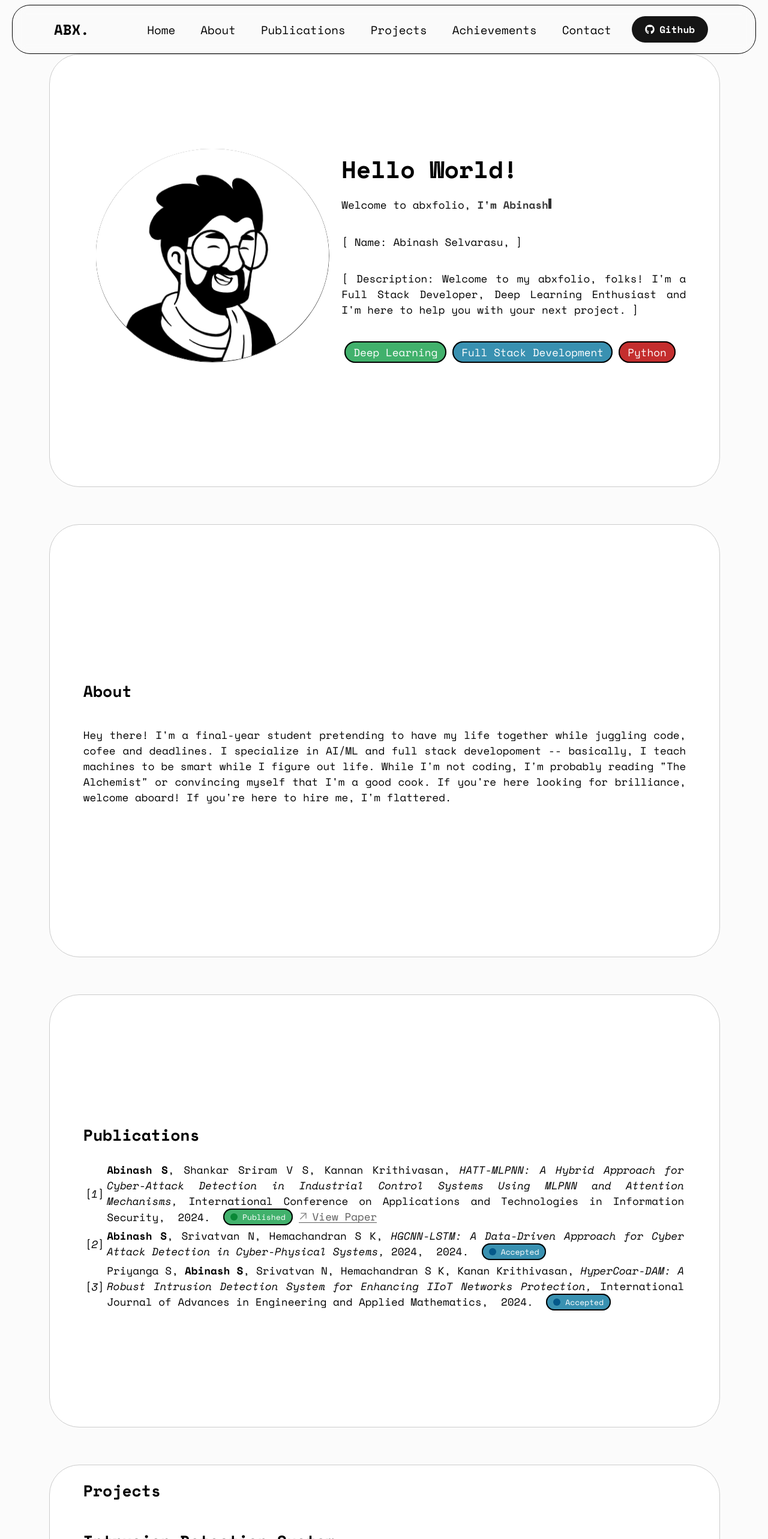
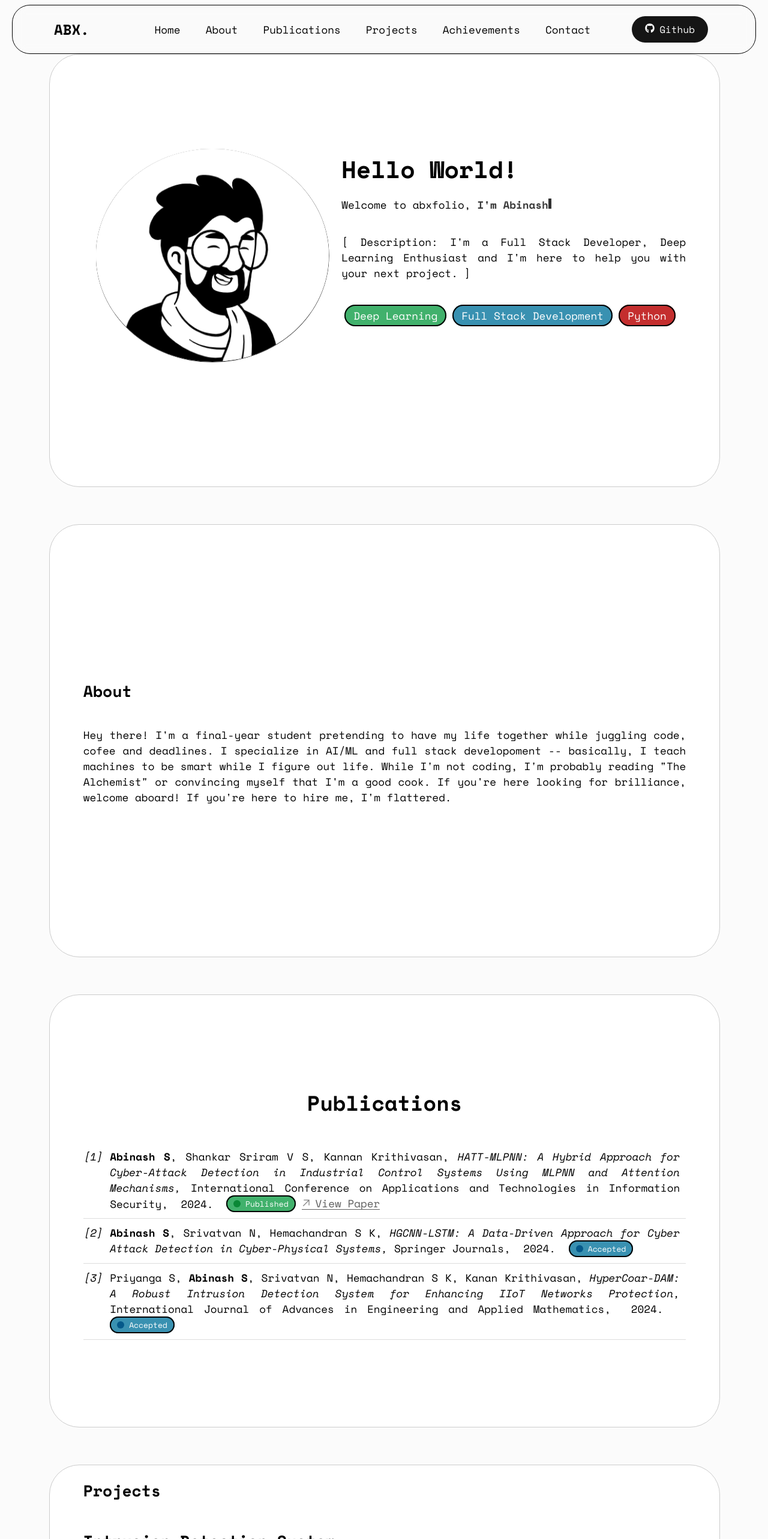
Before and after one commit to AbiXnash/abxfolio, a React (Vite) app: page /publications in a window 1280 px wide. Shown: the top 2566 px of the page at 60% size. Built offline with nearby package versions, Linux system fonts and the light colour scheme.

Commit message:
fix: correct section IDs and improve styling in About, Contact, Home, and Publications pages; remove unused animations and update Sidebar component props

```diff
--- a/src/App.tsx
+++ b/src/App.tsx
@@ -9,15 +9,17 @@ import './App.css'
 import Navbar from './components/Header/Navbar/Navbar'
 import Sidebar from './components/Header/Sidebar/Sidebar'
 import { useState } from 'react'
+// import { BrowserRouter as Router, Route, Switch } from 'react-router-dom'
+
 const App = () => {
-  const [IsOpen, setIsOpen] = useState(false)
+  const [isOpen, setIsOpen] = useState(false)
 
   const toggle = () => {
-    setIsOpen(!IsOpen)
+    setIsOpen(!isOpen)
   }
   return <>
     <Navbar toggle={toggle} />
-    <Sidebar IsOpen={IsOpen} toggle={toggle} />
+    <Sidebar isOpen={isOpen} toggle={toggle} />
     <Home />
     <About />
     <Publications />
@@ -25,6 +27,20 @@ const App = () => {
     <Achievements />
     <Contact />
     <Footer />
+
+    {/* <Router>
+      <Navbar toggle={toggle} />
+      <Sidebar isopen={isopen} toggle={toggle} />
+      <Routes>
+        <Route path="/abxfolio" element={<Home/>} />
+        <Route path="/about" element={<About/>} />
+        <Route path="/publications" element={<Publications/>} />
+        <Route path="/projects" element={<Projects/>} />
+        <Route path="/achievements" element={<Achievements/>} />
+        <Route path="/contact" element={<Contact/>} />
+      </Routes>
+      <Footer />
+    </Router> */}
   </>
 }
 
--- a/src/components/Header/Navbar/Navbar.tsx
+++ b/src/components/Header/Navbar/Navbar.tsx
@@ -1,12 +1,10 @@
-import { useState, useEffect } from 'react'
-import { Link as LinkR } from 'react-router-dom'
-import { Link as LinkS } from 'react-scroll'
-import styled from 'styled-components'
-import { FaBars, FaGithub } from 'react-icons/fa'
+import { useState, useEffect } from 'react';
+import { Link as LinkR } from 'react-router-dom';
+import { Link as LinkS } from 'react-scroll';
+import styled from 'styled-components';
+import { FaBars, FaGithub } from 'react-icons/fa';
 
 const Nav = styled.nav`
-	// width: 80%;
-	// margin: 0 auto;
   background: var(--header-bg);
   border: 1px solid var(--border-clr);
   border-radius: 30px;
@@ -14,7 +12,6 @@ const Nav = styled.nav`
   display: flex;
   justify-content: center;
   align-items: center;
-	font-size: 1rem;
   position: sticky;
   top: 5px;
   z-index: 999;
@@ -30,22 +27,19 @@ const NavContainer = styled.div`
   display: flex;
   justify-content: space-between;
   height: 80px;
-	z-index: 1;
   width: 100%;
-	padding: 10px 24px;
   max-width: 1100px;
+  padding: 0 24px;
 `;
 
 const NavLogo = styled(LinkR)`
   color: var(--font-clr);
-	justify-self: flex-start;
-	cursor: pointer;
   font-size: 1.5rem;
+  font-weight: bold;
+  text-decoration: none;
   display: flex;
   align-items: center;
-	font-weight: bold;
-	text-decoration: none;
-	font-weight: bold;
+  cursor: pointer;
 `;
 
 const MobileIcon = styled.div`
@@ -61,14 +55,12 @@ const MobileIcon = styled.div`
     cursor: pointer;
     color: var(--dark-font-clr);
   }
-`
+`;
 
 const NavMenu = styled.ul`
   display: flex;
   align-items: center;
   list-style: none;
-	text-align: center;
-	margin-right: -22px;
 
   @media screen and (max-width: 1100px) {
     display: none;
@@ -76,37 +68,28 @@ const NavMenu = styled.ul`
 `;
 
 const NavItem = styled.li`
-	font-size: 1.2rem;
-
   height: 80px;
 `;
 
 const NavLinks = styled(LinkS)`
   color: var(--dark-font-clr);
+  padding: 0 1rem;
+  height: 100%;
+  text-decoration: none;
   display: flex;
   align-items: center;
-	text-decoration: none;
-	padding: 0 1rem;
-	height: 100%;
   cursor: pointer;
-
-
 
   &.active {
     border-bottom: 3px solid var(--primary-clr);
     color: var(--primary-clr);
   }
-`
+`;
 
 const NavBtn = styled.nav`
   display: flex;
   align-items: center;
-	font-weight: bold;
-
-	@media screen and (max-width: 1100px) {
-		margin-right: 50px;
-	}
-`
+`;
 
 const NavBtnLink = styled(LinkR)`
   border-radius: 50px;
@@ -115,165 +98,91 @@ const NavBtnLink = styled(LinkR)`
   padding: 10px 22px;
   color: var(--light-font-clr);
   font-size: 16px;
-	outline: none;
-	border: none;
+  text-decoration: none;
   cursor: pointer;
   transition: all 0.2s ease-in-out;
-	text-decoration: none;
 
   &:hover {
-		transition: all 0.2s ease-in-out;
     background: var(--light-btn-clr);
     color: var(--dark-font-clr);
   }
-`
+`;
 
 interface NavbarProps {
   toggle: () => void;
 }
 
 const Navbar: React.FC<NavbarProps> = ({ toggle }) => {
-	const originalText = "ABX.";
-	const [displayText, setDisplayText] = useState<string>(originalText);
-	const [isHovered, setIsHovered] = useState<boolean>(false);
-	const [shouldReset, setShouldReset] = useState<boolean>(false);
-	const [speed, setSpeed] = useState<number>(80);
-	const [symbols, setSymbols] = useState<string[]>(['@', '#', '%', '&', '$', '*', '!', '?', '(', ')', '=', '+', 'A', 'B', 'X', '.']);
-	const [hoverTimeout, setHoverTimeout] = useState<number | undefined>(undefined);
-	// Function to generate random symbols
-	const getRandomSymbol = (): string => symbols[Math.floor(Math.random() * symbols.length)];
-
-	const handleMouseEnter = () => {
-		const timeout = window.setTimeout(() => {
-			setIsHovered(true);
-			setShouldReset(false);
-			setSpeed(70);
-			setSymbols(['@', '#', '%', '&', '$', '*', '!', '?', '(', ')', '=', '+', 'A', 'B', 'X', '.']);
-		}, 300);
-		setHoverTimeout(timeout);
-	};
-
-	const handleMouseLeave = () => {
-		if (hoverTimeout) {
-			clearTimeout(hoverTimeout);
-			setHoverTimeout(undefined);
-		}
-		setIsHovered(false);
-		setShouldReset(true);
-	};
+  const originalText = 'ABX.';
+  const [displayText, setDisplayText] = useState(originalText);
+  const [isHovered, setIsHovered] = useState(false);
 
   useEffect(() => {
-		let interval: number | undefined;
-		let resetTimeout: number | undefined;
-		let speedIncreaseInterval: number | undefined;
+    if (isHovered) {
+      const interval = setInterval(() => {
+        setDisplayText((prev) =>
+          prev
+            .split('')
+            .map((char) => (Math.random() > 0.5 ? char : '@'))
+            .join('')
+        );
+      }, 70);
 
-		if (isHovered) {
-			interval = window.setInterval(() => {
-				setDisplayText(() => {
-					let randomText = '';
-					for (let i = 0; i < originalText.length; i++) {
-						randomText += shouldReset ? originalText[i] : getRandomSymbol();
-					}
-					return randomText;
-				});
-			}, speed);
-
-			resetTimeout = window.setTimeout(() => {
-				setShouldReset(true);
+      const resetTimeout = setTimeout(() => {
+        setDisplayText(originalText);
         setIsHovered(false);
       }, 1000);
 
-			speedIncreaseInterval = window.setTimeout(() => {
-				const speedInterval = window.setInterval(() => {
-					setSpeed((prevSpeed) => prevSpeed - 1);
-					setSymbols((prevSymbols) => {
-						const newSymbols = prevSymbols.slice(0, -1);
-						if (['A', 'B', 'X', '.'].some(char => !newSymbols.includes(char))) {
-							return prevSymbols;
+      return () => {
+        clearInterval(interval);
+        clearTimeout(resetTimeout);
+      };
     }
-						return newSymbols;
-					});
-				}, 70);
-				return () => clearInterval(speedInterval);
-			}, 1000);
+  }, [isHovered, originalText]);
 
-			window.setTimeout(() => {
-				setDisplayText(originalText);
-				setShouldReset(false);
-				setIsHovered(false);
-			}, 1000);
-		} else if (shouldReset) {
-			const restoreInterval = window.setInterval(() => {
-				setDisplayText((prevText) => {
-					let updatedText = '';
-					for (let i = 0; i < originalText.length; i++) {
-						updatedText += prevText[i] === originalText[i] ? originalText[i] : getRandomSymbol();
-					}
-					if (updatedText === originalText) {
-						clearInterval(restoreInterval);
-					}
-					return updatedText;
-				});
-			}, 70);
-		}
-
-		return () => {
-			if (interval) clearInterval(interval);
-			if (resetTimeout) clearTimeout(resetTimeout);
-			if (speedIncreaseInterval) clearTimeout(speedIncreaseInterval);
-		};
-	});
-
-	return <>
+  return (
     <Nav>
       <NavContainer>
-				<NavLogo to='/'>
-				<p
-					onMouseEnter={handleMouseEnter}
-					onMouseLeave={handleMouseLeave}
-					className="logo-text"
+        <NavLogo to="/">
+          <span
+            onMouseEnter={() => setIsHovered(true)}
+            onMouseLeave={() => setIsHovered(false)}
           >
-					<p className="link">
-						{displayText.split('').map((char, index) => (
-							<span key={index} className="char">
-								{char}
+            {displayText}
           </span>
-						))}
-					</p>
-				</p>
         </NavLogo>
         <MobileIcon onClick={toggle}>
           <FaBars />
         </MobileIcon>
         <NavMenu>
           <NavItem>
-						<NavLinks to='#home'>Home</NavLinks>
+            <NavLinks to="home">Home</NavLinks>
           </NavItem>
           <NavItem>
-						<NavLinks to='about'>About</NavLinks>
+            <NavLinks to="about">About</NavLinks>
           </NavItem>
           <NavItem>
-						<NavLinks to='publications'>Publications</NavLinks>
+            <NavLinks to="publications">Publications</NavLinks>
           </NavItem>
           <NavItem>
-						<NavLinks to='projects'>Projects</NavLinks>
+            <NavLinks to="projects">Projects</NavLinks>
           </NavItem>
           <NavItem>
-						<NavLinks to='achievements'>Achievements</NavLinks>
+            <NavLinks to="achievements">Achievements</NavLinks>
           </NavItem>
           <NavItem>
-						<NavLinks to='contact'>Contact</NavLinks>
+            <NavLinks to="contact">Contact</NavLinks>
           </NavItem>
         </NavMenu>
         <NavBtn>
-				<NavBtnLink to='https://github.com/AbiXnash/' style={{ display: 'flex', alignItems: 'center', justifyContent: 'center' }}>
-					<FaGithub style={{ marginRight: '8px', marginTop: '0.1px' }} />
+          <NavBtnLink to="https://github.com/AbiXnash/">
+            <FaGithub style={{ marginRight: '8px' }} />
             Github
           </NavBtnLink>
         </NavBtn>
       </NavContainer>
     </Nav>
-	</>
-}
+  );
+};
 
-export default Navbar
+export default Navbar;
--- a/src/pages/About/About.tsx
+++ b/src/pages/About/About.tsx
@@ -1,7 +1,7 @@
 import './About.css'
 
 const About = () => {
-	return <section className="about" id="#about">
+	return <section className="about" id="about">
 		<div className="container row">
 			<h1>About</h1>
 			<p>
--- a/src/pages/Contact/Contact.tsx
+++ b/src/pages/Contact/Contact.tsx
@@ -5,7 +5,7 @@ const Contact = () => {
 	const github: string = 'https://github.com/AbiXnash/'
 	const linkedin: string = 'https://in.linkedin.com/in/abinash-selvarasu'
 	const instagram: string = 'https://www.instagram.com/_abixnash_/'
-	return <section className="contact" id='#contact'>
+	return <section className="contact" id='contact'>
 		<div className="container row">
 			<h1>Contact</h1>
 			<div>
--- a/src/pages/Home/Home.tsx
+++ b/src/pages/Home/Home.tsx
@@ -2,7 +2,7 @@ import './Home.css'
 import profile from '../../assets/profile.png'
 
 const Home = () => {
-	return <section id="#home" className='home'>
+	return <section id="home" className='home'>
 		<div className='container column'>
 			<div className='profile-view'>
 				<img src={profile} alt="Abinash Selvarasu" />
@@ -15,10 +15,7 @@ const Home = () => {
 					Welcome to abxfolio,&nbsp;<span className='name'> I'm Abinash<span className='caret'></span></span>
 				</p>
 				<p>
-					[ Name: Abinash Selvarasu, ]
-				</p>
-				<p>
-					[ Description: Welcome to my abxfolio, folks! I'm a Full Stack Developer, Deep Learning Enthusiast
+					[ Description: I'm a Full Stack Developer, Deep Learning Enthusiast
 					and I'm here to help you with your next project. ]
 				</p>
 				<p>
--- /dev/null
+++ b/src/pages/Publications/Publications.css
@@ -0,0 +1,58 @@
+.title {
+	font-size: 2em;
+	font-weight: bold;
+	margin-bottom: 20px;
+	text-align: center;
+	animation: fadeIn 1s ease-in-out;
+}
+
+.publications-table {
+	width: 100%;
+	border-collapse: collapse;
+	margin: 20px 0;
+}
+
+.publication-row {
+	display: flex;
+	align-items: flex-start;
+	border-bottom: 1px solid #ddd;
+	transition: background-color 0.3s ease;
+}
+
+.publication-row:hover {
+	background-color: #f9f9f9;
+}
+
+.publication-id {
+	width: 50px;
+	padding-top: 10px;
+	text-align: center;
+	font-style: italic;
+}
+
+@media (min-width: 768px) {
+	.publication-row {
+		transition: background-color 0.3s ease;
+	}
+}
+
+.publication-details {
+	padding: 10px;
+}
+
+.publication-details strong {
+	font-weight: bold;
+}
+
+.publication-details em {
+	font-style: italic;
+}
+
+@keyframes fadeIn {
+	from {
+		opacity: 0;
+	}
+	to {
+		opacity: 1;
+	}
+}
--- a/src/pages/Publications/Publications.tsx
+++ b/src/pages/Publications/Publications.tsx
@@ -1,4 +1,5 @@
 import arrow from "../../assets/arrow.svg";
+import './Publications.css'
 
 const Publications = () => {
 	const publications: {
@@ -30,7 +31,7 @@ const Publications = () => {
 			authors: ["Srivatvan N", "Hemachandran S K"],
 			corresponding_author: "Priyanga S",
 			year: "2024",
-			publisher: "2024",
+			publisher: "Springer Journals",
 			status: ["Accepted"],
 			link: null
 		},
@@ -59,28 +60,51 @@ const Publications = () => {
 		}
 	};
 
-	return <section className="publications" id='#publications'>
+	return <section className="publications" id='publications'>
 		<div className="container row">
-		<h1>Publications</h1>
-		<table>
+			<h1 className="title">Publications</h1>
+			<table className="publications-table">
 				<tbody>
 					{publications.map((publication, index) => {
-					return <tr key={index}>
-						<td>[<em>{publication.id}</em>]</td>
-						<td>
-							{publication.first_author.includes("Abinash") ? <strong>{publication.first_author}</strong> : publication.first_author},&nbsp;
-							{
-								publication.authors.map((author, key) => {
-									return <span key={key}>{author.includes("Abinash") ? <strong>{author}</strong> : author}, </span>
-								})
-							}
+						return (
+							<tr key={index} className="publication-row">
+								<td className="publication-id">[<em>{publication.id}</em>]</td>
+								<td className="publication-details">
+									{publication.first_author.includes("Abinash") ? (
+										<strong>{publication.first_author}</strong>
+									) : (
+										publication.first_author
+									)}
+									,&nbsp;
+									{publication.authors.map((author, key) => (
+										<span key={key}>
+											{author.includes("Abinash") ? (
+												<strong>{author}</strong>
+											) : (
+												author
+											)}
+											,{" "}
+										</span>
+									))}
 									<em>{publication.title}, </em>
 									{publication.publisher}, &nbsp;
 									{publication.year}. &nbsp;
-							<span className={getStatusClass(publication.status[0])}>{publication.status}</span>
-							{publication.link && <a className='arrow-link' href={publication.link} target="_blank" rel="noopener noreferrer"> <img src={arrow} ></img> View Paper </a>}
+									<span className={`status ${getStatusClass(publication.status[0])}`}>
+										{publication.status}
+									</span>
+									{publication.link && (
+										<a
+											className="arrow-link"
+											href={publication.link}
+											target="_blank"
+											rel="noopener noreferrer"
+										>
+											<img src={arrow} alt="arrow" className="arrow-icon" /> View Paper
+										</a>
+									)}
 								</td>
 							</tr>
+						);
 					})}
 				</tbody>
 			</table>
--- a/vite.config.ts
+++ b/vite.config.ts
@@ -4,5 +4,5 @@ import react from '@vitejs/plugin-react-swc'
 // https://vite.dev/config/
 export default defineConfig({
   plugins: [react()],
-  base: "/abxfolio"
+  // base: "/abxfolio"
 })
```
Also changed, not shown: src/App.css (+0 -15 lines), src/components/Header/Sidebar/Sidebar.tsx (+11 -15 lines), src/pages/Projects/Projects.tsx (+4 -4 lines). Lines whose indentation alone changed are shown as unchanged.
